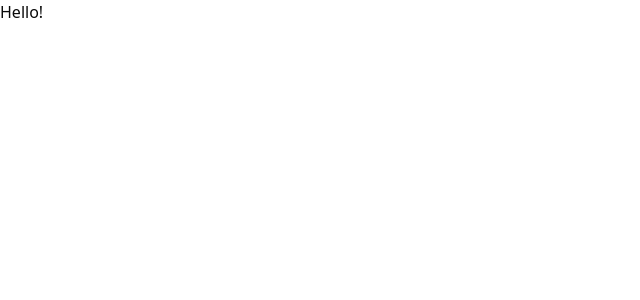
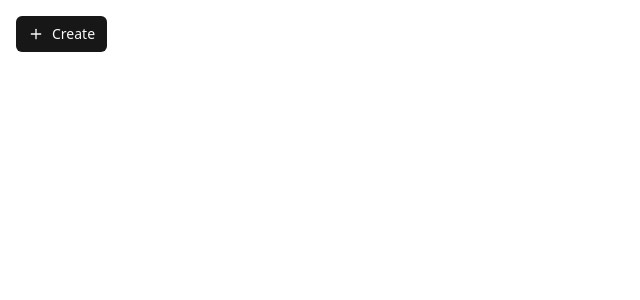
Before and after one commit to tanshunyuan/reimburse_leh, a React (Vite) app: page / in a window 1280 px wide. Shown: the top 300 px of the page, without its empty margins (0-640 px from the left). Built offline with nearby package versions, Linux system fonts and the light colour scheme.

Commit message:
feat: add basic expense pages

```diff
--- /dev/null
+++ b/src/pages/expenses/create.tsx
@@ -0,0 +1,3 @@
+export const CreateExpensePage = () => {
+  return <div>Create le expense</div>
+}
--- a/src/pages/homepage.tsx
+++ b/src/pages/homepage.tsx
@@ -1,3 +1,15 @@
-export const Homepage = () => {
-  return <div>Hello!</div>
+import { Button } from "~/components/ui/button"
+import { PlusIcon } from "lucide-react"
+import { Link } from "@tanstack/react-router"
+
+export const HomePage = () => {
+  return <div>
+    <div>
+      <Link to="/expenses/create">
+        <Button size='sm'>
+          <PlusIcon className="mr-2 h-4 w-4" /> Create
+        </Button>
+      </Link>
+    </div>
+  </div>
 }
--- a/src/routeTree.gen.ts
+++ b/src/routeTree.gen.ts
@@ -12,11 +12,17 @@
 
 import { Route as rootRoute } from './routes/__root'
 import { Route as IndexImport } from './routes/index'
+import { Route as ExpensesCreateImport } from './routes/expenses/create'
 
 // Create/Update Routes
 
 const IndexRoute = IndexImport.update({
   path: '/',
+  getParentRoute: () => rootRoute,
+} as any)
+
+const ExpensesCreateRoute = ExpensesCreateImport.update({
+  path: '/expenses/create',
   getParentRoute: () => rootRoute,
 } as any)
 
@@ -31,6 +37,13 @@ declare module '@tanstack/react-router' {
       preLoaderRoute: typeof IndexImport
       parentRoute: typeof rootRoute
     }
+    '/expenses/create': {
+      id: '/expenses/create'
+      path: '/expenses/create'
+      fullPath: '/expenses/create'
+      preLoaderRoute: typeof ExpensesCreateImport
+      parentRoute: typeof rootRoute
+    }
   }
 }
 
@@ -38,32 +51,37 @@ declare module '@tanstack/react-router' {
 
 export interface FileRoutesByFullPath {
   '/': typeof IndexRoute
+  '/expenses/create': typeof ExpensesCreateRoute
 }
 
 export interface FileRoutesByTo {
   '/': typeof IndexRoute
+  '/expenses/create': typeof ExpensesCreateRoute
 }
 
 export interface FileRoutesById {
   __root__: typeof rootRoute
   '/': typeof IndexRoute
+  '/expenses/create': typeof ExpensesCreateRoute
 }
 
 export interface FileRouteTypes {
   fileRoutesByFullPath: FileRoutesByFullPath
-  fullPaths: '/'
+  fullPaths: '/' | '/expenses/create'
   fileRoutesByTo: FileRoutesByTo
-  to: '/'
-  id: '__root__' | '/'
+  to: '/' | '/expenses/create'
+  id: '__root__' | '/' | '/expenses/create'
   fileRoutesById: FileRoutesById
 }
 
 export interface RootRouteChildren {
   IndexRoute: typeof IndexRoute
+  ExpensesCreateRoute: typeof ExpensesCreateRoute
 }
 
 const rootRouteChildren: RootRouteChildren = {
   IndexRoute: IndexRoute,
+  ExpensesCreateRoute: ExpensesCreateRoute,
 }
 
 export const routeTree = rootRoute
@@ -78,11 +96,15 @@ export const routeTree = rootRoute
     "__root__": {
       "filePath": "__root.tsx",
       "children": [
-        "/"
+        "/",
+        "/expenses/create"
       ]
     },
     "/": {
       "filePath": "index.tsx"
+    },
+    "/expenses/create": {
+      "filePath": "expenses/create.tsx"
     }
   }
 }
--- a/src/routes/__root.tsx
+++ b/src/routes/__root.tsx
@@ -1,10 +1,9 @@
-import * as React from 'react'
 import { Outlet, createRootRoute } from '@tanstack/react-router'
 
 export const Route = createRootRoute({
   component: () => (
-    <React.Fragment>
+    <div className='container mx-auto p-4'>
       <Outlet />
-    </React.Fragment>
+    </div>
   ),
 })
--- /dev/null
+++ b/src/routes/expenses/create.tsx
@@ -0,0 +1,6 @@
+import { createFileRoute } from '@tanstack/react-router'
+import { CreateExpensePage } from '~/pages/expenses/create'
+
+export const Route = createFileRoute('/expenses/create')({
+  component: () => <CreateExpensePage/>
+})
--- a/src/routes/index.tsx
+++ b/src/routes/index.tsx
@@ -1,6 +1,6 @@
 import { createFileRoute } from '@tanstack/react-router'
-import { Homepage } from '~/pages/homepage'
+import { HomePage } from '~/pages/homepage'
 
 export const Route = createFileRoute('/')({
-  component: () => <Homepage/>,
+  component: () => <HomePage/>,
 })
```
